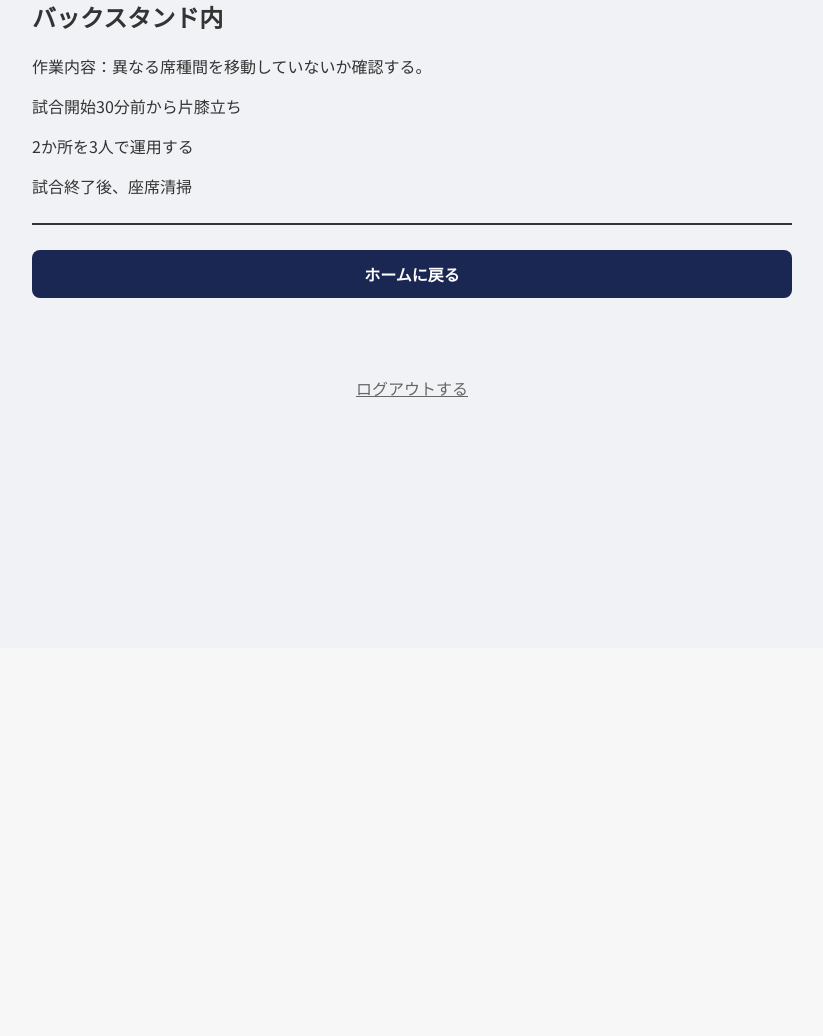
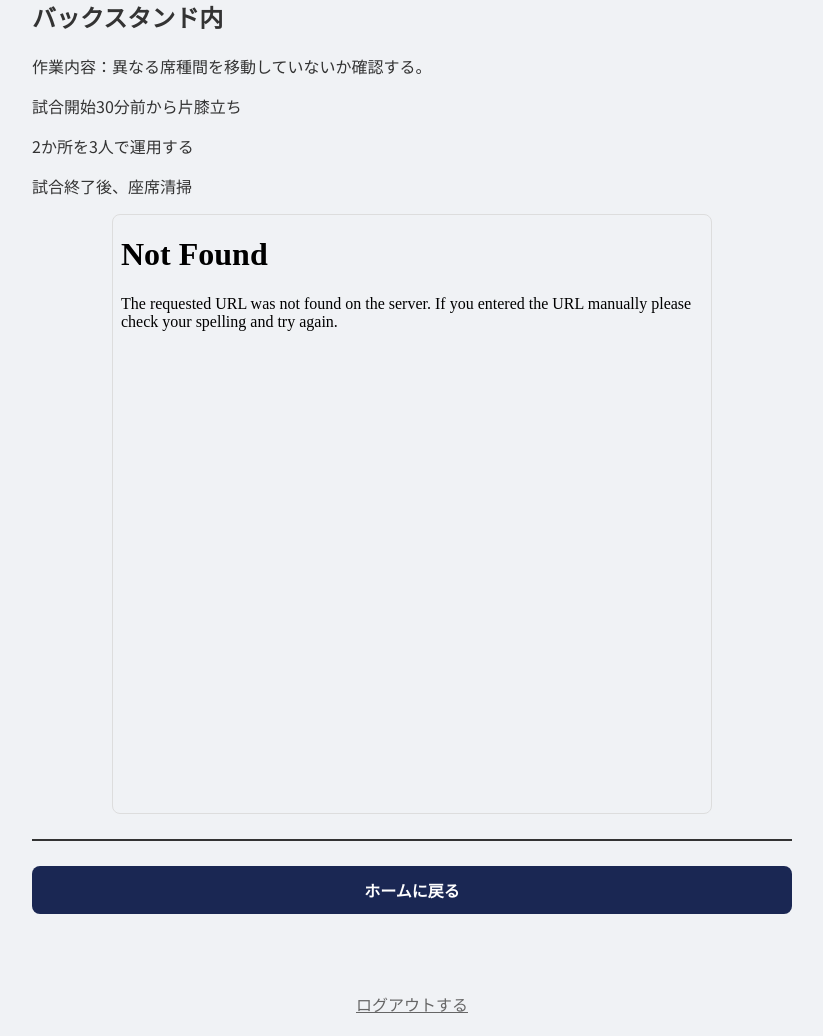
Before and after one commit to wnlab-murakami/Kashima_backstand, a Flask app: page /backstand_inside in a window 1280 px wide. Shown: the part 152-1188 px from the top of the page, without its empty margins (228-1051 px from the left). Before the commit the page ends 549 px from the top, so only its background shows below. Run offline with Flask 3, Linux system fonts and the light colour scheme; the visitor is signed in with stand-in values (Sample User, id 1).

Commit message:
PDFビューワーのスタイルを追加し、バックスタンド入口および内のPDFを埋め込みました

```diff
--- a/templates/backstand_inside.html
+++ b/templates/backstand_inside.html
@@ -5,6 +5,20 @@
     <meta name="viewport" content="width=device-width, initial-scale=1.0">
     <title>バックスタンド内</title>
     <link rel="stylesheet" href="{{ url_for('static', filename='style.css') }}">
+    <style>
+        /* documents.html の .document-image と同じスタイル */
+        .pdf-viewer {
+            width: 100%;
+            max-width: 600px;
+            height: 600px; /* PDFは高さ指定が必要 */
+            border: 1px solid #ddd;
+            border-radius: 8px;
+            margin-bottom: 20px;
+            display: block;
+            margin-left: auto;
+            margin-right: auto;
+        }
+    </style>
 </head>
 <body>
     <div class="header">
@@ -18,6 +32,8 @@
         <p>2か所を3人で運用する</p>
         <p>試合終了後、座席清掃</p>
 
+        <iframe src="{{ url_for('static', filename='pdf_files/Inside_backstand.pdf') }}#toolbar=0&navpanes=0" class="pdf-viewer" frameborder="0"></iframe>
+
         <hr>
         <a href="{{ url_for('home') }}" class="btn">ホームに戻る</a>
         <br><br>
```
Also changed, not shown: templates/backstand_entrance.html (+16 -0 lines).
